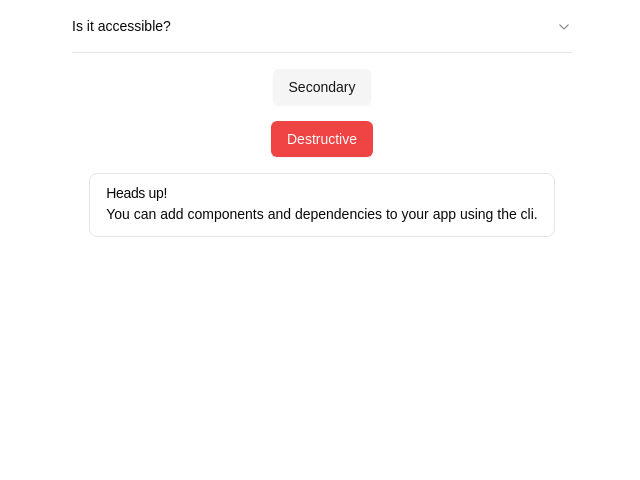
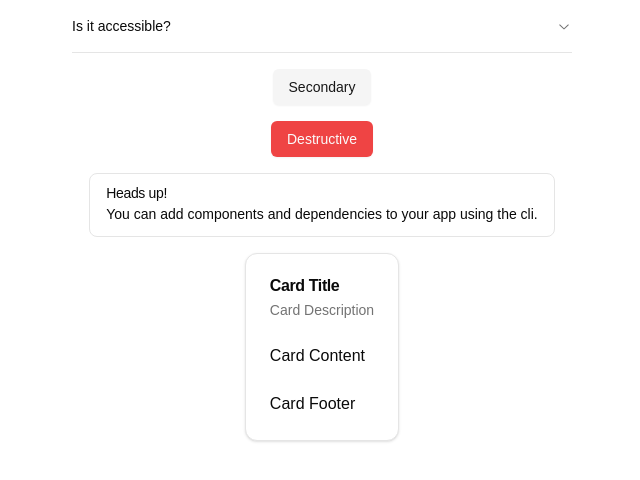
Before and after one commit to NobeenIslam/shadcn-demo, a Next.js app: page / in a window 1280 px wide. Shown: the top 480 px of the page, without its empty margins (318-958 px from the left). Built offline with nearby package versions, Linux system fonts and the light colour scheme.

Commit message:
Add card

```diff
--- a/app/page.tsx
+++ b/app/page.tsx
@@ -5,6 +5,14 @@
   AccordionTrigger,
 } from "@/components/ui/Accordion";
 import { Alert, AlertDescription, AlertTitle } from "@/components/ui/Alert";
+import {
+  Card,
+  CardContent,
+  CardDescription,
+  CardFooter,
+  CardHeader,
+  CardTitle,
+} from "@/components/ui/Card";
 
 import { Button } from "@/components/ui/Button/Button";
 
@@ -33,6 +41,20 @@
           </AlertDescription>
         </Alert>
       </div>
+      <div className="m-auto">
+        <Card>
+          <CardHeader>
+            <CardTitle>Card Title</CardTitle>
+            <CardDescription>Card Description</CardDescription>
+          </CardHeader>
+          <CardContent>
+            <p>Card Content</p>
+          </CardContent>
+          <CardFooter>
+            <p>Card Footer</p>
+          </CardFooter>
+        </Card>
+      </div>
     </div>
   );
 }
--- /dev/null
+++ b/components/ui/Card/Card.tsx
@@ -0,0 +1,76 @@
+import * as React from "react"
+
+import { cn } from "@/lib/utils"
+
+const Card = React.forwardRef<
+  HTMLDivElement,
+  React.HTMLAttributes<HTMLDivElement>
+>(({ className, ...props }, ref) => (
+  <div
+    ref={ref}
+    className={cn(
+      "rounded-xl border bg-card text-card-foreground shadow",
+      className
+    )}
+    {...props}
+  />
+))
+Card.displayName = "Card"
+
+const CardHeader = React.forwardRef<
+  HTMLDivElement,
+  React.HTMLAttributes<HTMLDivElement>
+>(({ className, ...props }, ref) => (
+  <div
+    ref={ref}
+    className={cn("flex flex-col space-y-1.5 p-6", className)}
+    {...props}
+  />
+))
+CardHeader.displayName = "CardHeader"
+
+const CardTitle = React.forwardRef<
+  HTMLParagraphElement,
+  React.HTMLAttributes<HTMLHeadingElement>
+>(({ className, ...props }, ref) => (
+  <h3
+    ref={ref}
+    className={cn("font-semibold leading-none tracking-tight", className)}
+    {...props}
+  />
+))
+CardTitle.displayName = "CardTitle"
+
+const CardDescription = React.forwardRef<
+  HTMLParagraphElement,
+  React.HTMLAttributes<HTMLParagraphElement>
+>(({ className, ...props }, ref) => (
+  <p
+    ref={ref}
+    className={cn("text-sm text-muted-foreground", className)}
+    {...props}
+  />
+))
+CardDescription.displayName = "CardDescription"
+
+const CardContent = React.forwardRef<
+  HTMLDivElement,
+  React.HTMLAttributes<HTMLDivElement>
+>(({ className, ...props }, ref) => (
+  <div ref={ref} className={cn("p-6 pt-0", className)} {...props} />
+))
+CardContent.displayName = "CardContent"
+
+const CardFooter = React.forwardRef<
+  HTMLDivElement,
+  React.HTMLAttributes<HTMLDivElement>
+>(({ className, ...props }, ref) => (
+  <div
+    ref={ref}
+    className={cn("flex items-center p-6 pt-0", className)}
+    {...props}
+  />
+))
+CardFooter.displayName = "CardFooter"
+
+export { Card, CardHeader, CardFooter, CardTitle, CardDescription, CardContent }
--- /dev/null
+++ b/components/ui/Card/index.tsx
@@ -0,0 +1 @@
+export * from "./Card";
```
Also changed, not shown: 1 other file (tests, documents, lock files or other folders).
